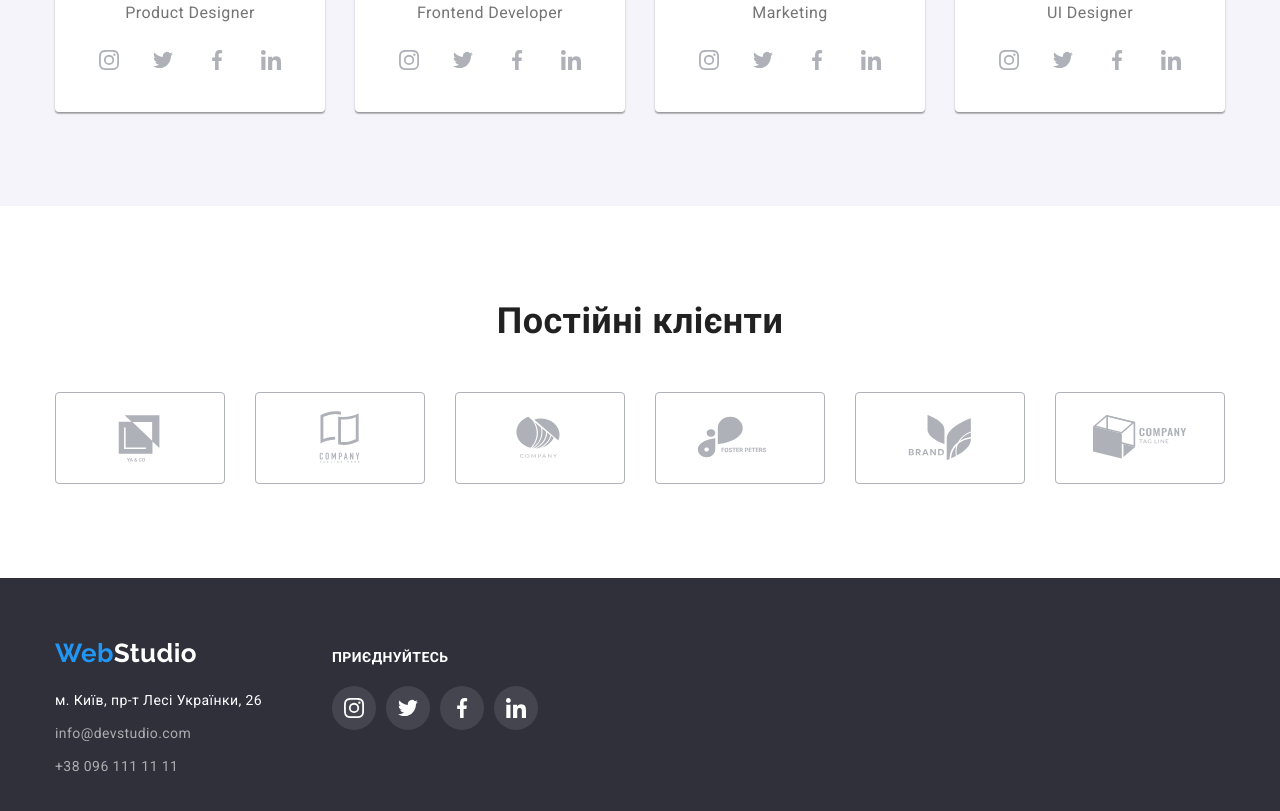
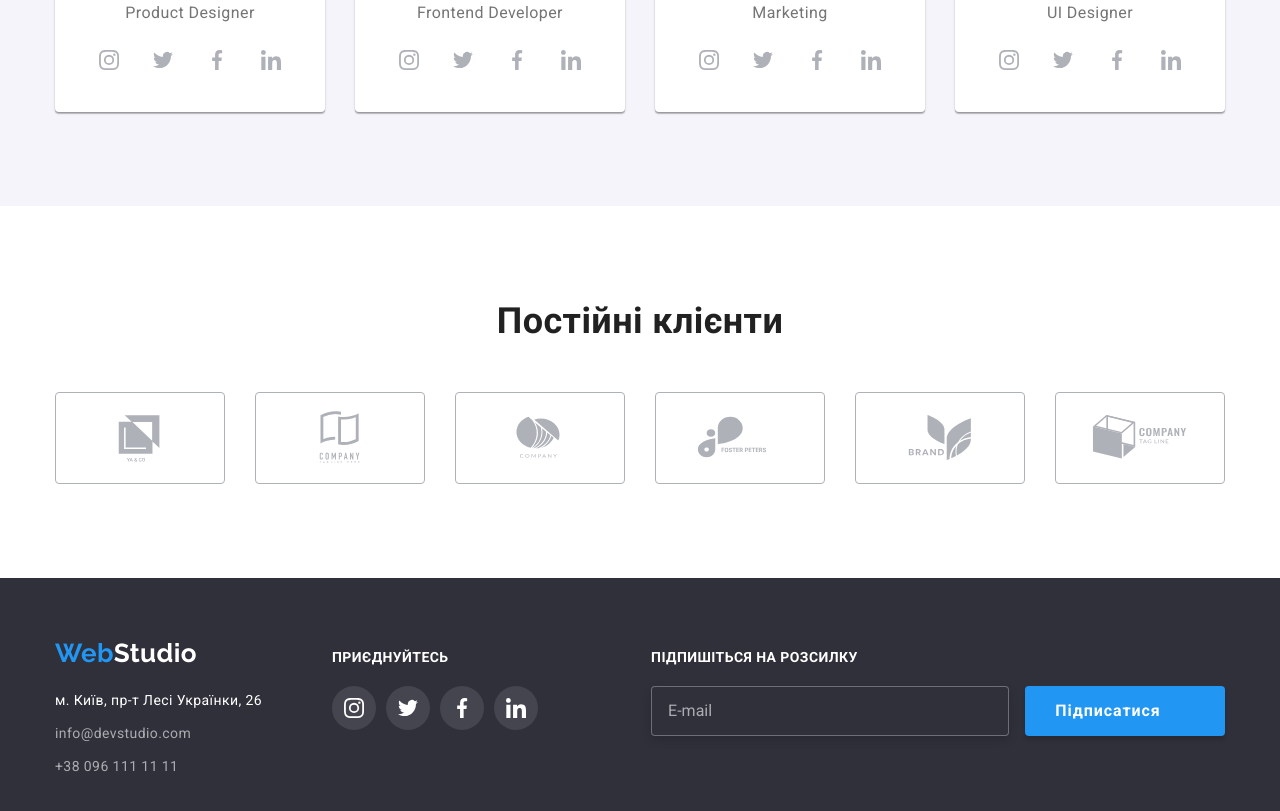
Before and after one commit to Turt1ePower/goit-markup-hw-06, a plain HTML site: page index.html in a window 1280 px wide. Shown: the part 2135-2946 px from the top of the page. Drawn offline with nearby package versions, Linux system fonts and the light colour scheme.

Commit message:
add subscribe section in footer

```diff
--- a/css/styles.css
+++ b/css/styles.css
@@ -783,6 +783,77 @@ body {
   background-color: var(--accent-color);
 }
 
+/* SUBSCRIBE */
+
+.subscribe {
+  margin-left: auto;
+  min-width: 570px;
+}
+
+.subscribe-text {
+  margin-bottom: 20px;
+
+  font-weight: 700;
+  line-height: 1.14;
+  text-transform: uppercase;
+
+  color: var(--secondary-color);
+}
+
+.subscribe-input {
+  width: 358px;
+  height: 50px;
+
+  margin-right: 12px;
+  padding-left: 16px;
+  padding-top: 15px;
+  padding-bottom: 15px;
+
+  background-color: var(--primary-background-color);
+  border: 1px solid rgba(255, 255, 255, 0.3);
+  filter: drop-shadow(0px 4px 4px rgba(0, 0, 0, 0.15));
+  border-radius: 4px;
+}
+
+.subscribe-input::placeholder {
+  font-size: 16px;
+  line-height: 1.25;
+
+  color: rgba(255, 255, 255, 0.6);
+}
+
+.subscribe-button {
+  width: 200px;
+  height: 50px;
+
+  display: inline-flex;
+  align-items: center;
+  justify-content: center;
+
+  padding-top: 10px;
+  padding-bottom: 10px;
+  padding-right: 28px;
+  padding-left: 28px;
+
+  background: var(--accent-color);
+  box-shadow: 0px 4px 4px rgba(0, 0, 0, 0.15);
+  border-radius: 4px;
+}
+
+.subscribe-button-name {
+  margin-right: 10px;
+
+  font-weight: 700;
+  font-size: 16px;
+  line-height: 1.88;
+
+  text-align: center;
+  letter-spacing: 0.06em;
+
+  color: var(--secondary-color);
+}
+
+/* BACKDROP MODAL */
 .backdrop {
   position: fixed;
   top: 0;
--- a/index.html
+++ b/index.html
@@ -421,8 +421,24 @@
             </li>
           </ul>
         </div>
+
+        <!-- SUBSCRIBE -->
+
+        <div class="subscribe">
+          <p class="subscribe-text">Підпишіться на розсилку</p>
+          <form class="subscribe-form">
+            <input class="subscribe-input" type="text" placeholder="E-mail" />
+            <button class="subscribe-button btn" type="submit">
+              <span class="subscribe-button-name">Підписатися</span>
+              <svg class="subscribe-icon" width="24" height="24">
+                <use href="#"></use>
+              </svg>
+            </button>
+          </form>
+        </div>
       </div>
     </footer>
+    <!-- BACKDROP MODAL -->
 
     <div class="backdrop is-hidden" data-modal>
       <div class="modal">
```
